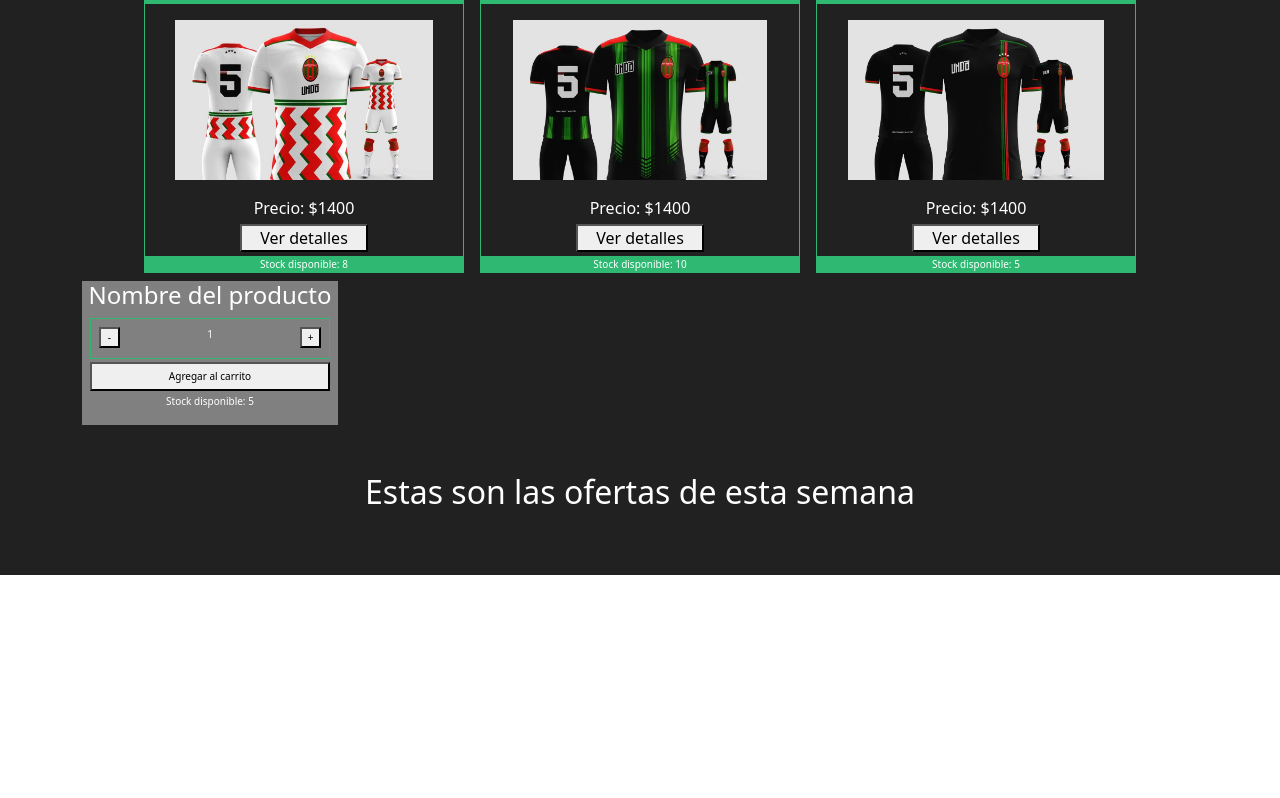
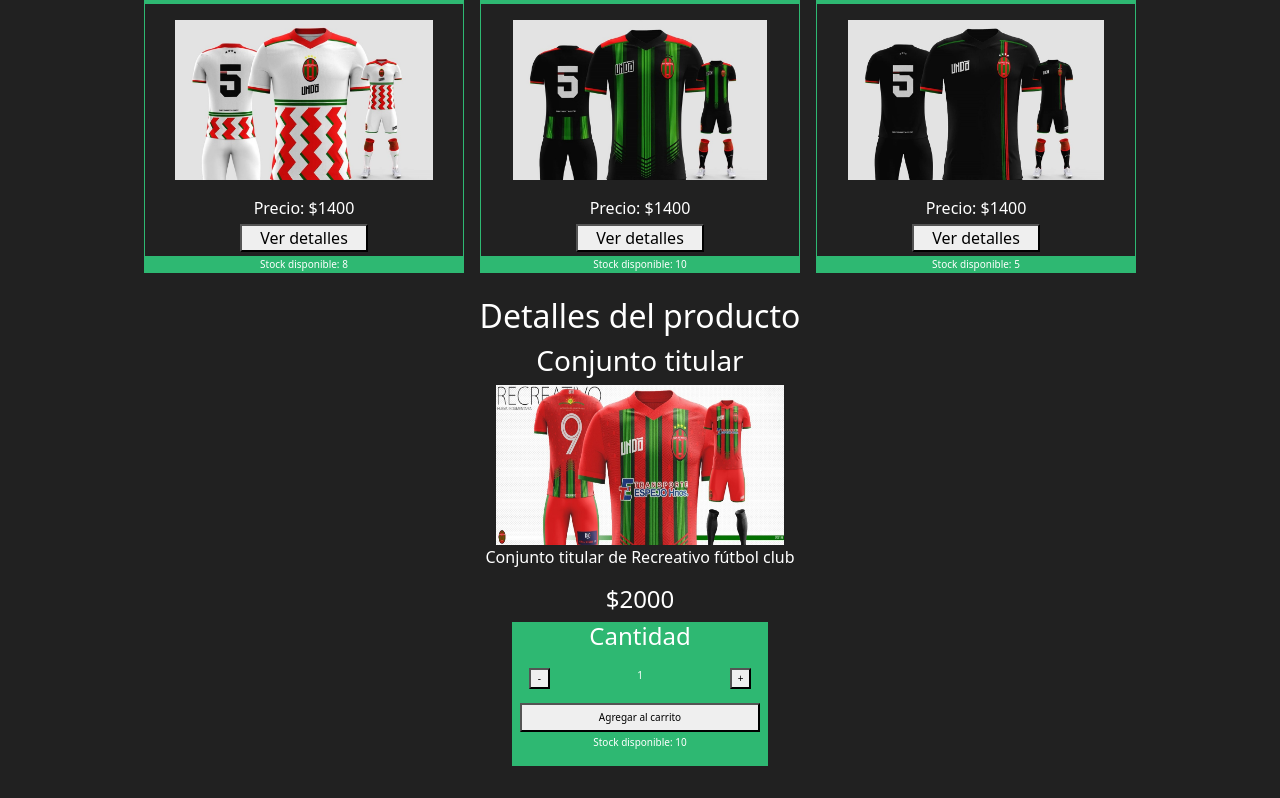
Before and after one commit to FacundoVillarroel/ProyectoFinalReactJS, a React (Create React App) app: page /item/1 in a window 1280 px wide. Shown: the part 1376-2174 px from the top of the page. Before the commit the page ends 1951 px from the top, so only its background shows below. Built offline with nearby package versions, Linux system fonts and the light colour scheme.

Commit message:
Entrega desafio Detalle del producto

```diff
--- a/scss/styles.scss
+++ b/scss/styles.scss
@@ -34,7 +34,7 @@
     }
 
     .itemCount{
-        background-color: gray;
+        background-color: #2eb872;
         width: 16rem;
         .quantityButtonContainer{
             width: 15rem;
@@ -67,10 +67,6 @@
                 font-size: 1.5rem;
                 text-align: center;
             }
-            .productImage{
-            max-width: 18rem;
-            height: 10rem;
-            }
             .productPrice{
                 font-size: 1rem;
             }
@@ -87,3 +83,12 @@
         }
     }
 }
+
+.productImage{
+    max-width: 18rem;
+    height: 10rem;
+    }
+
+.itemDetailContainer{
+    margin: 1rem;
+}
--- a/src/App.css
+++ b/src/App.css
@@ -25,7 +25,7 @@
     .body .navBar .cartLogo {
       max-width: 2rem; }
   .body .itemCount {
-    background-color: gray;
+    background-color: #2eb872;
     width: 16rem; }
     .body .itemCount .quantityButtonContainer {
       width: 15rem;
@@ -52,9 +52,6 @@
         border-bottom: #2eb872 solid 0.1rem;
         font-size: 1.5rem;
         text-align: center; }
-      .body .productList .product .productImage {
-        max-width: 18rem;
-        height: 10rem; }
       .body .productList .product .productPrice {
         font-size: 1rem; }
       .body .productList .product .viewDetails {
@@ -65,3 +62,10 @@
         border-top: 0.1rem #2eb872 solid;
         background-color: #2eb872;
         text-align: center; }
+
+.productImage {
+  max-width: 18rem;
+  height: 10rem; }
+
+.itemDetailContainer {
+  margin: 1rem; }
--- a/src/components/ItemCount.js
+++ b/src/components/ItemCount.js
@@ -30,7 +30,7 @@ function ItemCount ({stock,initial}){
 
     return (
         <div className ="itemCount d-flex flex-column align-items-center">
-            <h4>Nombre del producto</h4>
+            <h4>Cantidad</h4>
             <div className ="quantityButtonContainer d-flex justify-content-between">
                 <button className ="quantityButton ms-2" onClick={clickMinus}> - </button>
                 <p className ="mt-2"> {count} </p>
--- /dev/null
+++ b/src/components/ItemDetail.js
@@ -0,0 +1,28 @@
+import ItemCount from "./ItemCount"
+
+
+
+function ItemDetail ({item}){
+    return(
+        <>
+            <h2>Detalles del producto</h2>
+            <div className="container d-flex flex-column align-items-center">
+                <h3>
+                    {item.title}
+                </h3>
+                <img src={item.imgSrc} alt={item.title} className="productImage"/>
+                <p className="fs-6">
+                    {item.description}
+                </p >
+                <h4>
+                    ${item.price}
+                </h4>
+                <div>
+                    <ItemCount stock = {item.stock} initial = {1}/>
+                </div>
+            </div>
+        </>
+    )
+}
+
+export default ItemDetail
--- /dev/null
+++ b/src/components/ItemDetailContainer.js
@@ -0,0 +1,27 @@
+import React, { useEffect, useState } from 'react';
+import ItemDetail from "./ItemDetail"
+import items from "../data/items"
+
+let itemImported = items.products[0]
+
+
+function ItemDetailContainer(){
+    const [item,setItem] = useState("")
+    useEffect(()=> {
+        let promise = new Promise (resolve => {
+            setTimeout(()=> {
+                resolve (itemImported);
+            }, 2000)
+        })
+        promise.then((response)=>{
+            setItem(response)
+        })
+    })
+
+    return(
+        <div className='itemDetailContainer text-center'>
+                <ItemDetail item = {item}/>
+        </div>
+        )
+}
+export default ItemDetailContainer
--- a/src/components/ItemListContainer.js
+++ b/src/components/ItemListContainer.js
@@ -1,17 +1,12 @@
-import ItemCount from "./ItemCount.js"
 import ItemList from "./ItemList.js"
-import productsList from "./items.js"
+import productsList from "../data/items.js"
 
-
-let stock = 5;
-let initial = 1;
 
 function ItemListContainer(){
     return(
         <div>
             <h2 className= "text-center pb-2">Bienvenido/a a la tienda de Recreativo</h2>
                 <ItemList products={productsList}/>
-            <ItemCount stock={stock} initial={initial} />
         </div>
         )
 }
--- a/src/components/Main.js
+++ b/src/components/Main.js
@@ -1,14 +1,11 @@
-import Offers from './Offers';
 import ItemListContainer from './ItemListContainer';
-
-
-
+import ItemDetailContainer from './ItemDetailContainer';
 
 function Main () {
     return (
         <main className="main container pb-3">
             <ItemListContainer/>
-            <div> < Offers /> </div>
+            <ItemDetailContainer/>
         </main>
     )
 }
--- a/src/components/Offers.js
+++ /dev/null
@@ -1,7 +0,0 @@
-function Offers () {
-    return(
-    <h2 className="text-center m-5">Estas son las ofertas de esta semana</h2>
-    )
-}
-
-export default Offers
--- a/src/components/items.js
+++ /dev/null
@@ -1,40 +0,0 @@
-
-import imgConTitular from "../images/conjuntoTitular.jpeg"
-import imgConSuplente from "../images/conjuntoSuplente.jpeg"
-import imgConArquero from "../images/conjuntoArquero.jpeg"
-import imgConArqAlt from "../images/conjuntoArqueroAlt.jpeg"
-import imgConAlt from "../images/conjuntoAlternativo.jpeg"
-import imgConVerNeg from "../images/conjuntoVerano.jpeg"
-import imgConVerBla from "../images/conjuntoVeranoAlt.jpeg"
-import imgConInvierno from "../images/conjuntoInvierno.jpeg"
-import imgBuzo from "../images/buzo.jpeg"
-import imgConAltBla from "../images/conjuntoVarianteBlanco.jpeg"
-import imgConAltNeg from "../images/conjuntoVarianteNegro.jpeg"
-import imgCongVarNeg from "../images/conjuntoVarianteNegro2.jpeg"
-
-
-class product {
-    constructor (title, price,imgSrc,stock){
-        this.id = Math.random();
-        this.title = title ;
-        this.price = price;
-        this.imgSrc = imgSrc;
-        this.stock = stock;
-    }
-}
-
-const conTitular = new product ("Conjunto titular",2000,imgConTitular,10);
-const conSuplente = new product("Conjunto suplente",1800,imgConSuplente, 7);
-const conArquero = new product ("Conjunto arquero", 1600, imgConArquero,10);
-const conArqueroAlternativo = new product("Conjunto arquero alternativo", 1500, imgConArqAlt,5);
-const conAlternativo = new product("Conjunto alternativo", 1500, imgConAlt,10);
-const conVeranoNegro = new product("Conjunto de verano negro", 1600, imgConVerNeg,9);
-const conVeranoBlanco = new product ("Conjunto de verano blanco", 1400, imgConVerBla,9);
-const conInvierno = new product("Conjunto de invierno", 2000, imgConInvierno,6);
-const buzo = new product ("Buzo", 700, imgBuzo,3);
-const conAlternativoBlanco = new product ("Conjunto alternativo blanco", 1400, imgConAltBla,8);
-const conAlternativoNegro = new product ("Conjunto alternativo negro", 1400, imgConAltNeg,10);
-const conVarianteNegro = new product ("Conjunto variante negro", 1400, imgCongVarNeg,5);
-
-const products =[conTitular,conSuplente,conArquero,conArqueroAlternativo,conAlternativo,conVeranoNegro,conVeranoBlanco,conInvierno,buzo,conAlternativoBlanco,conAlternativoNegro,conVarianteNegro]
-export default {products}
--- /dev/null
+++ b/src/data/items.js
@@ -0,0 +1,41 @@
+
+import imgConTitular from "../images/conjuntoTitular.jpeg"
+import imgConSuplente from "../images/conjuntoSuplente.jpeg"
+import imgConArquero from "../images/conjuntoArquero.jpeg"
+import imgConArqAlt from "../images/conjuntoArqueroAlt.jpeg"
+import imgConAlt from "../images/conjuntoAlternativo.jpeg"
+import imgConVerNeg from "../images/conjuntoVerano.jpeg"
+import imgConVerBla from "../images/conjuntoVeranoAlt.jpeg"
+import imgConInvierno from "../images/conjuntoInvierno.jpeg"
+import imgBuzo from "../images/buzo.jpeg"
+import imgConAltBla from "../images/conjuntoVarianteBlanco.jpeg"
+import imgConAltNeg from "../images/conjuntoVarianteNegro.jpeg"
+import imgCongVarNeg from "../images/conjuntoVarianteNegro2.jpeg"
+
+
+class product {
+    constructor (title, price,imgSrc,stock,description){
+        this.id = Math.random();
+        this.title = title ;
+        this.price = price;
+        this.imgSrc = imgSrc;
+        this.stock = stock;
+        this.description = description
+    }
+}
+
+const conTitular = new product ("Conjunto titular",2000,imgConTitular,10, "Conjunto titular de Recreativo fútbol club");
+const conSuplente = new product("Conjunto suplente",1800,imgConSuplente, 7, "Conjunto titular de Recreativo fútbol club");
+const conArquero = new product ("Conjunto arquero", 1600, imgConArquero,10, "Conjunto de arquero de Recreativo fútbol club");
+const conArqueroAlternativo = new product("Conjunto arquero alternativo", 1500, imgConArqAlt,5,"Conjunto arquero alternativo de Recreativo fútbol club");
+const conEspecial = new product("Conjunto Especial", 1500, imgConAlt,10,"Conjunto especial de Recreativo fútbol club");
+const conVeranoNegro = new product("Conjunto de verano negro", 1600, imgConVerNeg,9,"Conjunto de verano negro de Recreativo fútbol club");
+const conVeranoBlanco = new product ("Conjunto de verano blanco", 1400, imgConVerBla,9,"Conjunto de verano blanco de Recreativo fútbol club");
+const conInvierno = new product("Conjunto de invierno", 2000, imgConInvierno,6,"Conjunto de invierno de Recreativo fútbol club");
+const buzo = new product ("Buzo", 700, imgBuzo,3, "Buzo individual de Recreativo fútbol club");
+const conAlternativoBlanco = new product ("Conjunto alternativo blanco", 1400, imgConAltBla,8,"Conjunto alternativo blanco de Recreativo fútbol club");
+const conAlternativoNegro = new product ("Conjunto alternativo negro", 1400, imgConAltNeg,10, "Conjunto alternativo negro de Recreativo fútbol club");
+const conVarianteNegro = new product ("Conjunto variante negro", 1400, imgCongVarNeg,5,"Conjunto variante negro de Recreativo fútbol club");
+
+const products =[conTitular,conSuplente,conArquero,conArqueroAlternativo,conEspecial,conVeranoNegro,conVeranoBlanco,conInvierno,buzo,conAlternativoBlanco,conAlternativoNegro,conVarianteNegro]
+export default {products}
```
